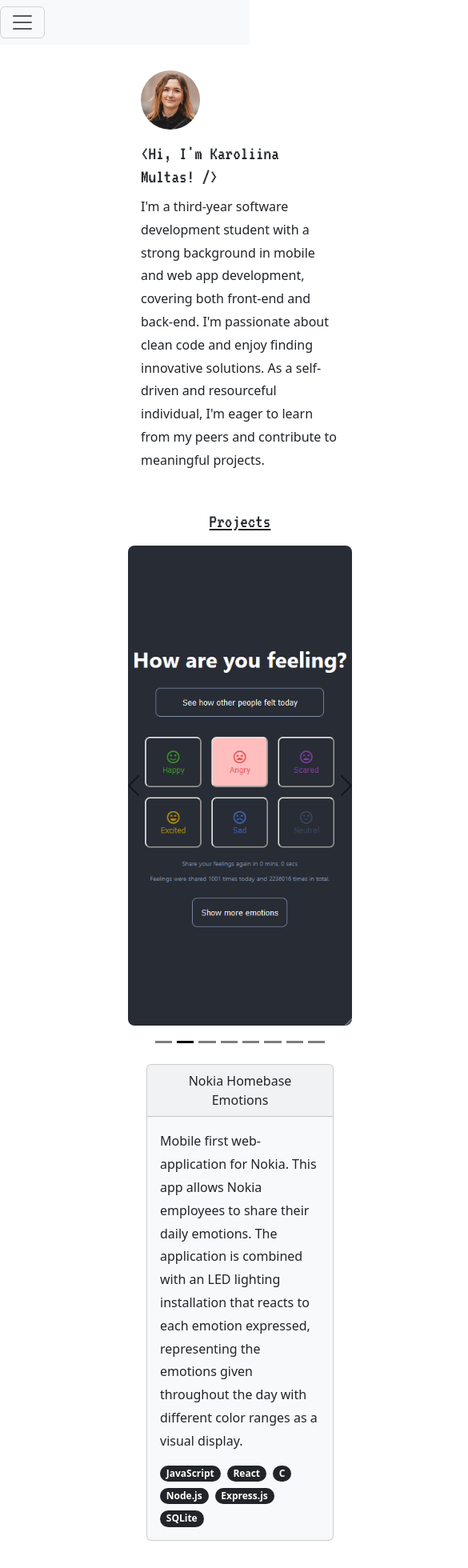
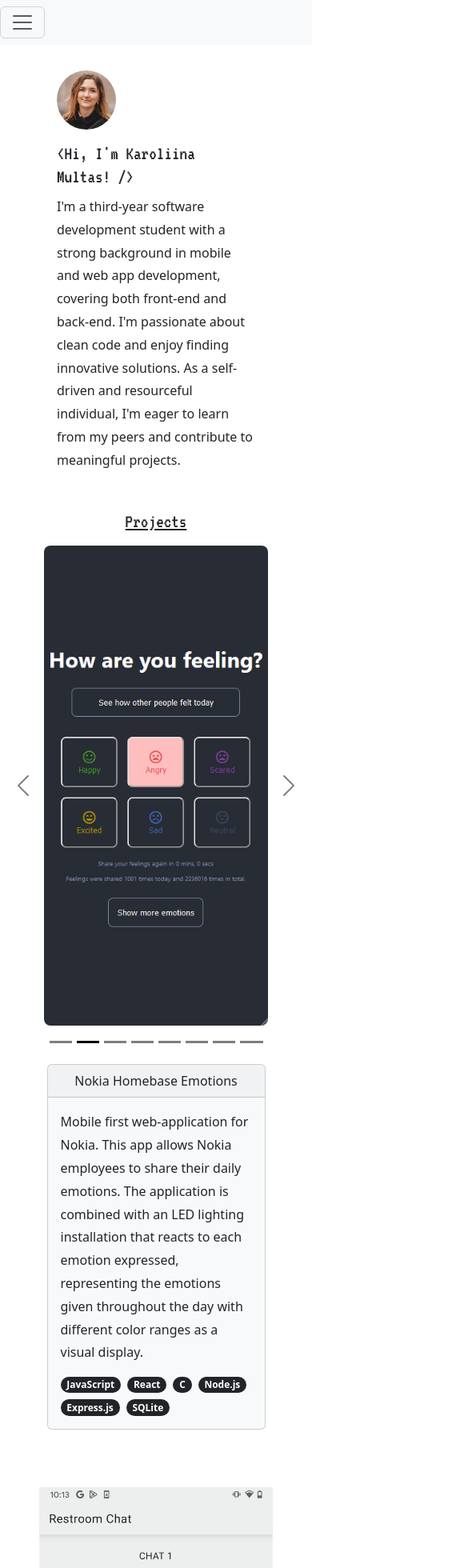
Before and after one commit to karoliam/karoliam.github.io, a React (Vite) app: page / in a window 390 px wide. Shown: the top 1960 px of the page at 80% size, 585 px wide, since content can reach past the window. Built offline with nearby package versions, Linux system fonts and the light colour scheme.

Commit message:
fixed media queries

```diff
--- a/src/css/Cv.module.css
+++ b/src/css/Cv.module.css
@@ -14,3 +14,10 @@
   margin-bottom: 1rem;
   text-decoration: underline;
 }
+@media (max-width: 650px) {
+  /* Adjust the font size to 2rem when screen width is smaller than 650px */
+.resume {
+  width: 90vw;
+}
+
+}
--- a/src/css/Gallery.module.css
+++ b/src/css/Gallery.module.css
@@ -36,9 +36,9 @@ p {
 @media (max-width: 650px) {
   /* Adjust the font size to 2rem when screen width is smaller than 650px */
 .galleryContainer {
-  width: 80vw;
+  width: 100vw;
 }
 .cardContainer {
-  width: 60vw !important;
+  width: 100vw !important;
 }
 }
--- a/src/css/NavigationBar.module.css
+++ b/src/css/NavigationBar.module.css
@@ -24,10 +24,9 @@ ul {
   margin-bottom: 2rem;
 }
 
-/* Media query for screens less than 650px */
 @media (max-width: 650px) {
   .navBarContainer {
-    width: 80vw !important; /* Set the width to 600px for screens less than 650px */
+    width: 100vw !important;
   }
   .logoContainer {
     margin: auto;
```
